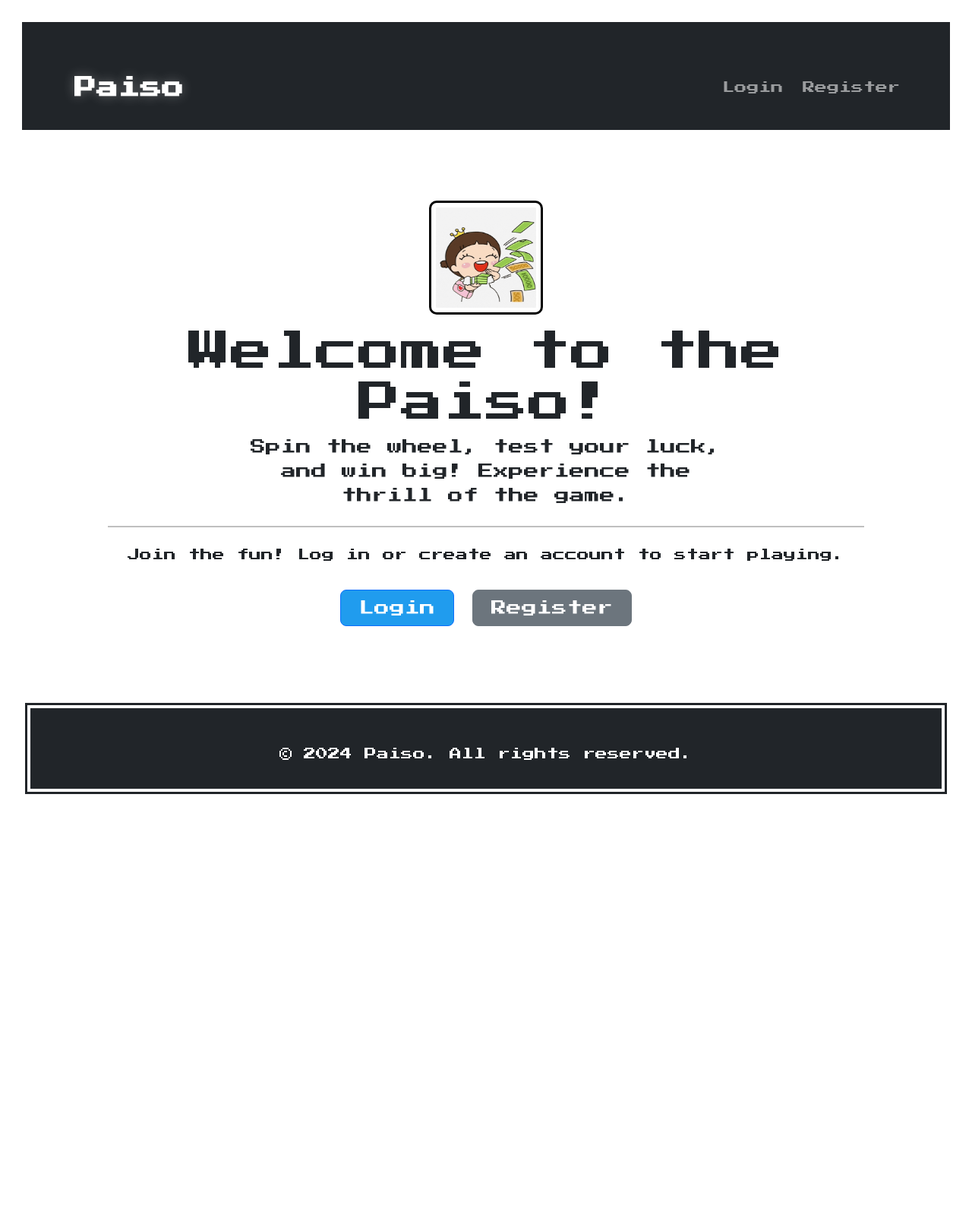
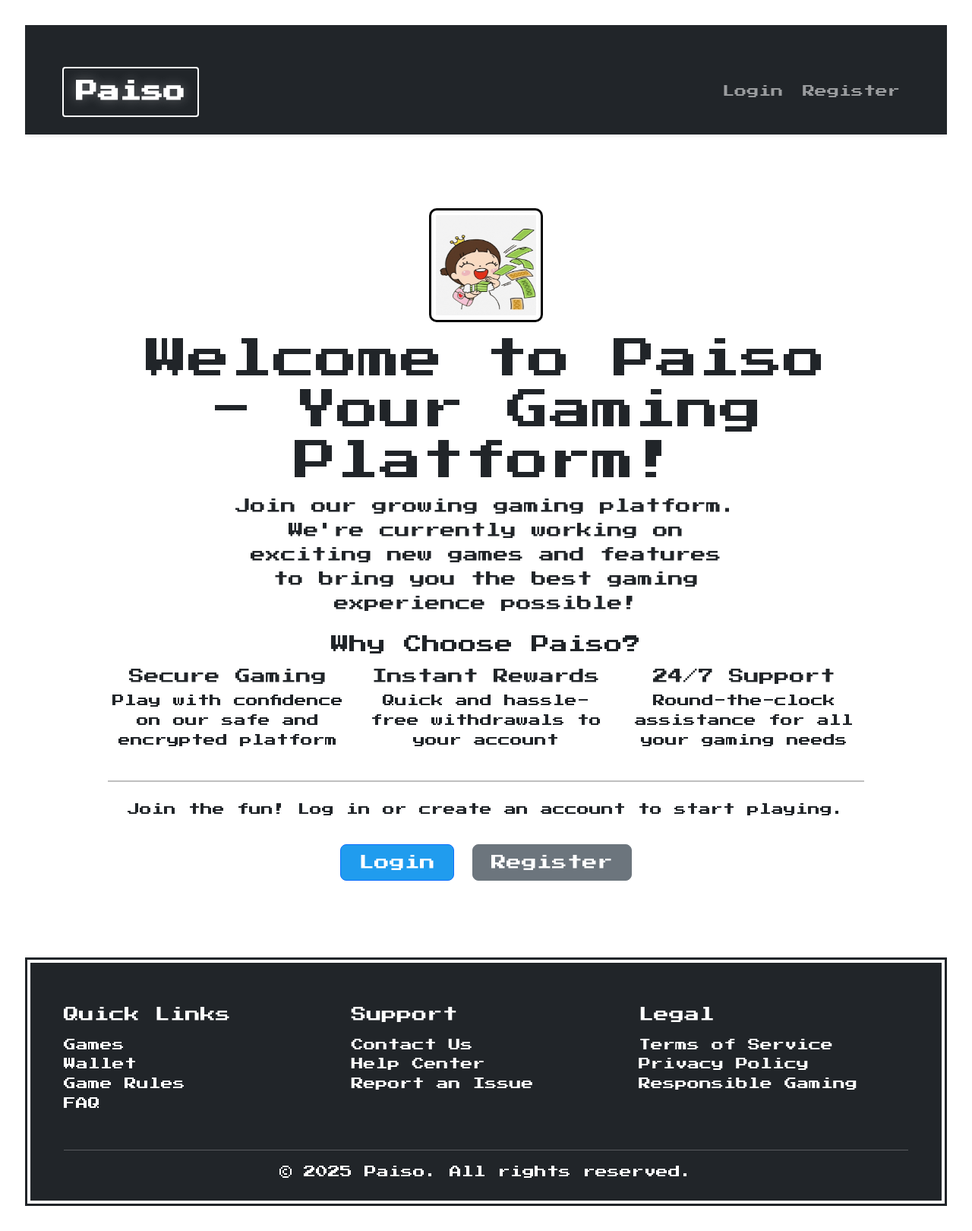
Before and after one commit to ritz541/iamwheel, a Flask app: page / in a window 1280 px wide. Shown: the whole page at 76% size. Before the commit the page ends 1045 px from the top, so only its background shows below. Run offline with Flask 3, Linux system fonts and the light colour scheme.

Commit message:
style(ui): enhance navbar and page styling, improve metadata
Add borders and spacing to navbar elements for better visual hierarchy. Update page titles, meta descriptions, and footer content to improve SEO and user experience. Add schema markup and canonical links for better search engine indexing.

```diff
--- a/static/css/navbar.css
+++ b/static/css/navbar.css
@@ -10,9 +10,10 @@
 .navbar {
     background: var(--nav-bg) !important;
     padding: 1rem;
-    border: none !important;
+    border: 4px solid #000 !important;
     box-shadow: 0 4px 6px rgba(0, 0, 0, 0.1);
     backdrop-filter: blur(10px);
+    margin-bottom: 1rem;
 }
 
 .navbar-brand {
@@ -21,6 +22,8 @@
     padding: 0.5rem 1rem;
     transition: var(--nav-transition);
     text-shadow: 0 0 15px rgba(255, 255, 255, 0.3);
+    border: 2px solid white;
+    border-radius: 4px;
 }
 
 .navbar-brand:hover {
--- a/templates/base.html
+++ b/templates/base.html
@@ -3,11 +3,20 @@
 <head>
     <meta charset="UTF-8">
     <meta name="viewport" content="width=device-width, initial-scale=1.0">
-    <title>{% block title %}Paiso{% endblock %}</title>
+    <meta name="description" content="{% block meta_description %}Paiso - Your trusted online gaming platform. Play exciting wheel games, win real money, and experience the thrill of instant rewards. Join now for a secure and entertaining gaming experience.{% endblock %}">
+    <meta name="keywords" content="Paiso, online gaming, wheel games, real money games, online gambling, gaming platform, instant rewards">
+    <meta name="author" content="Paiso">
+    <meta name="robots" content="index, follow">
+    <meta property="og:title" content="{% block og_title %}Paiso - Online Gaming Platform{% endblock %}">
+    <meta property="og:description" content="{% block og_description %}Join Paiso for exciting wheel games and win real money. Experience secure and entertaining gaming today!{% endblock %}">
+    <meta property="og:type" content="website">
+    <meta name="theme-color" content="#212529">
+    <title>{% block title %}Paiso - Online Gaming Platform{% endblock %}</title>
     <link href="https://cdn.jsdelivr.net/npm/bootstrap@5.3.0/dist/css/bootstrap.min.css" rel="stylesheet">
     <link rel="stylesheet" href="{{ url_for('static', filename='css/wheel.css') }}">
     <link rel="stylesheet" href="{{ url_for('static', filename='css/nes-custom.css') }}">
     <link rel="stylesheet" href="{{ url_for('static', filename='css/navbar.css') }}">
+    <link rel="canonical" href="{{ request.url }}">
 </head>
 <body class="d-flex flex-column min-vh-100">
     <nav class="navbar navbar-expand-lg navbar-dark bg-dark nes-container is-dark" role="navigation" aria-label="Main navigation">
@@ -69,9 +78,39 @@
         </div>
     </main>
 
-    <footer class="bg-dark text-white text-center py-3 mt-auto nes-container is-dark">
+    <footer class="bg-dark text-white py-4 mt-auto nes-container is-dark">
         <div class="container">
-            <p>&copy; 2024 Paiso. All rights reserved.</p>
+            <div class="row text-start">
+                <div class="col-md-4 mb-3">
+                    <h5 class="mb-3">Quick Links</h5>
+                    <ul class="list-unstyled">
+                        <li><a href="{{ url_for('select_game') }}" class="text-white">Games</a></li>
+                        <li><a href="{{ url_for('wallet') }}" class="text-white">Wallet</a></li>
+                        <li><a href="#" class="text-white">Game Rules</a></li>
+                        <li><a href="#" class="text-white">FAQ</a></li>
+                    </ul>
+                </div>
+                <div class="col-md-4 mb-3">
+                    <h5 class="mb-3">Support</h5>
+                    <ul class="list-unstyled">
+                        <li><a href="#" class="text-white">Contact Us</a></li>
+                        <li><a href="#" class="text-white">Help Center</a></li>
+                        <li><a href="#" class="text-white">Report an Issue</a></li>
+                    </ul>
+                </div>
+                <div class="col-md-4 mb-3">
+                    <h5 class="mb-3">Legal</h5>
+                    <ul class="list-unstyled">
+                        <li><a href="#" class="text-white">Terms of Service</a></li>
+                        <li><a href="#" class="text-white">Privacy Policy</a></li>
+                        <li><a href="#" class="text-white">Responsible Gaming</a></li>
+                    </ul>
+                </div>
+            </div>
+            <hr class="my-3">
+            <div class="text-center">
+                <p class="mb-0">&copy; 2025 Paiso. All rights reserved.</p>
+            </div>
         </div>
     </footer>
 
--- a/templates/index.html
+++ b/templates/index.html
@@ -1,6 +1,8 @@
 {% extends "base.html" %}
 
-{% block title %}Welcome - Paiso{% endblock %}
+{% block title %}Welcome to Paiso - Your Gaming Platform{% endblock %}
+
+{% block meta_description %}Join our trusted gaming platform. Experience a safe, secure, and entertaining gaming experience with Paiso!{% endblock %}
 
 {% block content %}
 <style>
@@ -21,12 +23,35 @@
 </style>
 
 <div class="container my-5">
-    <div class="p-5 text-center rounded-3 hero-section">
+    <div class="p-5 text-center rounded-3 hero-section" itemscope itemtype="http://schema.org/WebSite">
         <img src="{{ url_for('static', filename='images/girl.gif') }}" alt="girl with money"
              class="mb-3 interactive-icon">
 
-        <h1 class="display-4">Welcome to the Paiso!</h1>
-        <p class="lead col-lg-8 mx-auto">Spin the wheel, test your luck, and win big! Experience the thrill of the game.</p>
+        <h1 class="display-4" itemprop="name">Welcome to Paiso - Your Gaming Platform!</h1>
+        <p class="lead col-lg-8 mx-auto" itemprop="description">Join our growing gaming platform. We're currently working on exciting new games and features to bring you the best gaming experience possible!</p>
+        <div class="features-section my-4">
+            <h2 class="h4 mb-3">Why Choose Paiso?</h2>
+            <div class="row g-4 justify-content-center">
+                <div class="col-md-4">
+                    <div class="feature-item">
+                        <h3 class="h5">Secure Gaming</h3>
+                        <p>Play with confidence on our safe and encrypted platform</p>
+                    </div>
+                </div>
+                <div class="col-md-4">
+                    <div class="feature-item">
+                        <h3 class="h5">Instant Rewards</h3>
+                        <p>Quick and hassle-free withdrawals to your account</p>
+                    </div>
+                </div>
+                <div class="col-md-4">
+                    <div class="feature-item">
+                        <h3 class="h5">24/7 Support</h3>
+                        <p>Round-the-clock assistance for all your gaming needs</p>
+                    </div>
+                </div>
+            </div>
+        </div>
         <hr class="my-4" style="border-top: 2px solid black;">
 
         {% if current_user.is_authenticated %}
```
